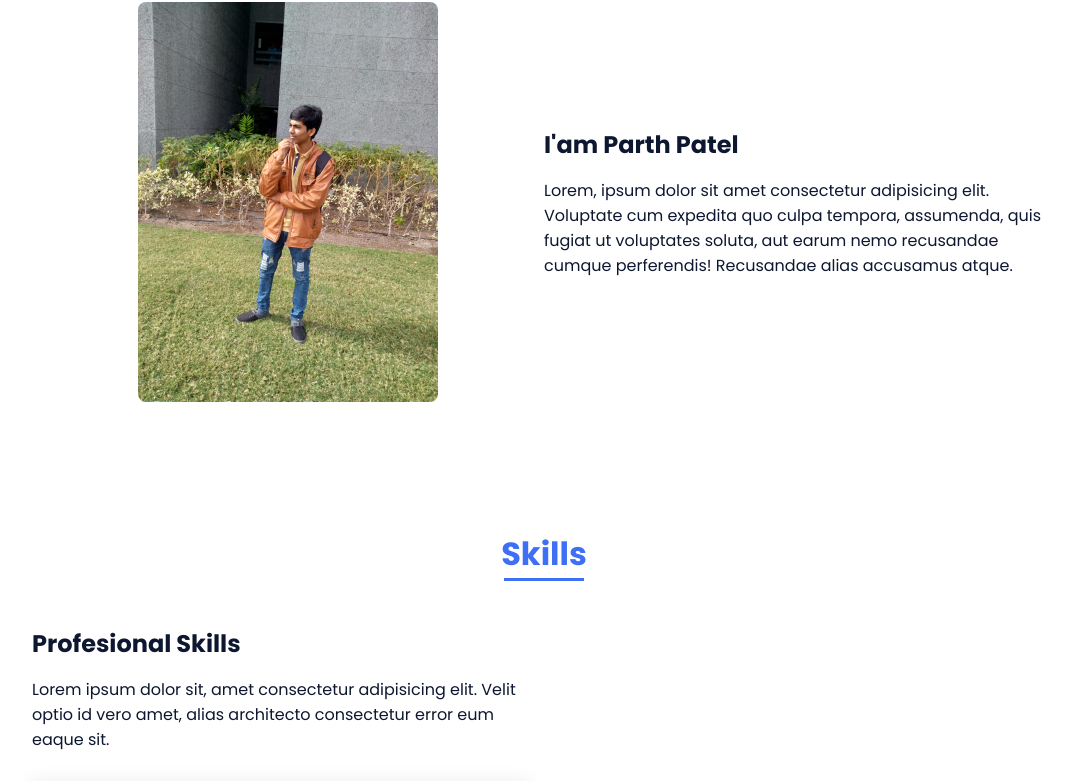
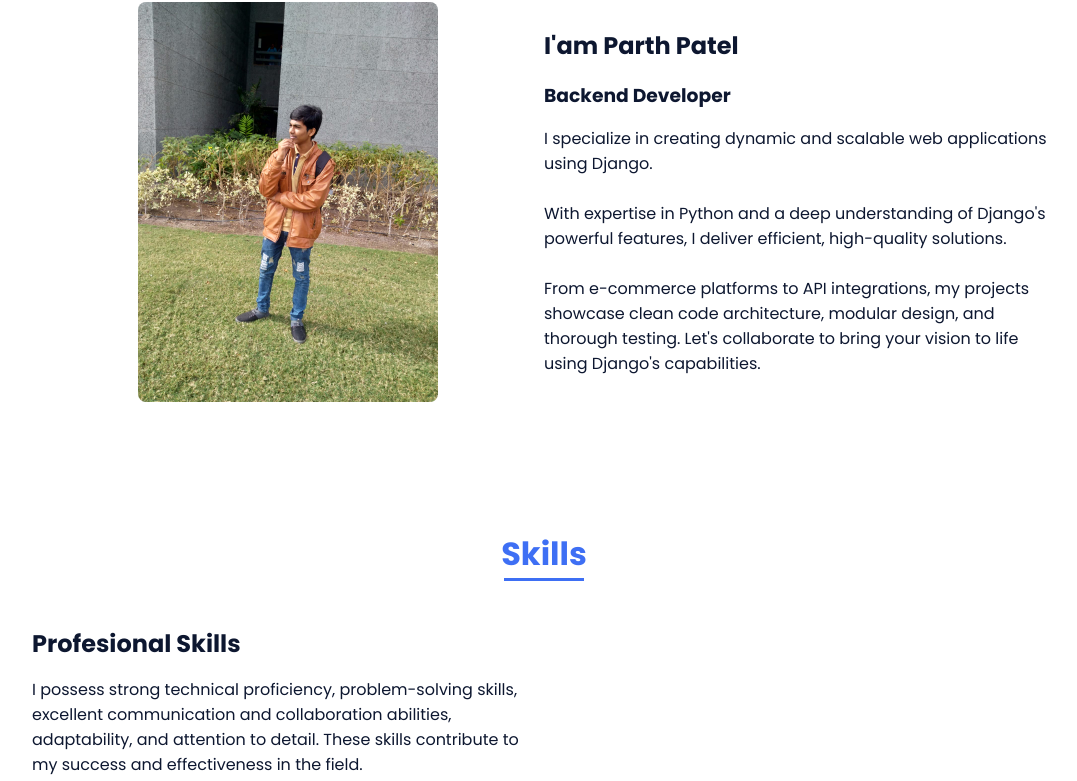
Before and after one commit to john-patel/portfolio.github.io, a plain HTML site: page index.html in a window 1280 px wide. Shown: the part 897-1678 px from the top of the page, without its empty margins (96-1173 px from the left). Drawn offline with nearby package versions, Linux system fonts and the light colour scheme.

Commit message:
Update index.html

```diff
--- a/index.html
+++ b/index.html
@@ -50,7 +50,7 @@
                 <div class="home__social">
                     <a href="" class="home__social-icon"><i class='bx bxl-linkedin'></i></a>
                     <a href="" class="home__social-icon"><i class='bx bxl-behance' ></i></a>
-                    <a href="" class="home__social-icon"><i class='bx bxl-github' ></i></a>
+                    <a href="https://github.com/john-patel" class="home__social-icon"><i class='bx bxl-github' ></i></a>
                 </div>
 
                 <div class="home__img">
@@ -77,7 +77,8 @@
 
                     <div>
                         <h2 class="about__subtitle">I'am Parth Patel</h2>
-                        <p class="about__text">Lorem, ipsum dolor sit amet consectetur adipisicing elit. Voluptate cum expedita quo culpa tempora, assumenda, quis fugiat ut voluptates soluta, aut earum nemo recusandae cumque perferendis! Recusandae alias accusamus atque.</p>
+                        <h3 class="about__subtitle">Backend Developer</h3>
+                        <p class="about__text">I specialize in creating dynamic and scalable web applications using Django.<br><br> With expertise in Python and a deep understanding of Django's powerful features, I deliver efficient, high-quality solutions.<br><br> From e-commerce platforms to API integrations, my projects showcase clean code architecture, modular design, and thorough testing. Let's collaborate to bring your vision to life using Django's capabilities.</p>
                     </div>
                 </div>
             </section>
@@ -89,7 +90,7 @@
                 <div class="skills__container bd-grid">
                     <div>
                         <h2 class="skills__subtitle">Profesional Skills</h2>
-                        <p class="skills__text">Lorem ipsum dolor sit, amet consectetur adipisicing elit. Velit optio id vero amet, alias architecto consectetur error eum eaque sit.</p>
+                        <p class="skills__text">I possess strong technical proficiency, problem-solving skills, excellent communication and collaboration abilities, adaptability, and attention to detail. These skills contribute to my success and effectiveness in the field.</p>
                         <div class="skills__data">
                             <div class="skills__names">
                                 <i class='bx bxl-html5 skills__icon'></i>
```
